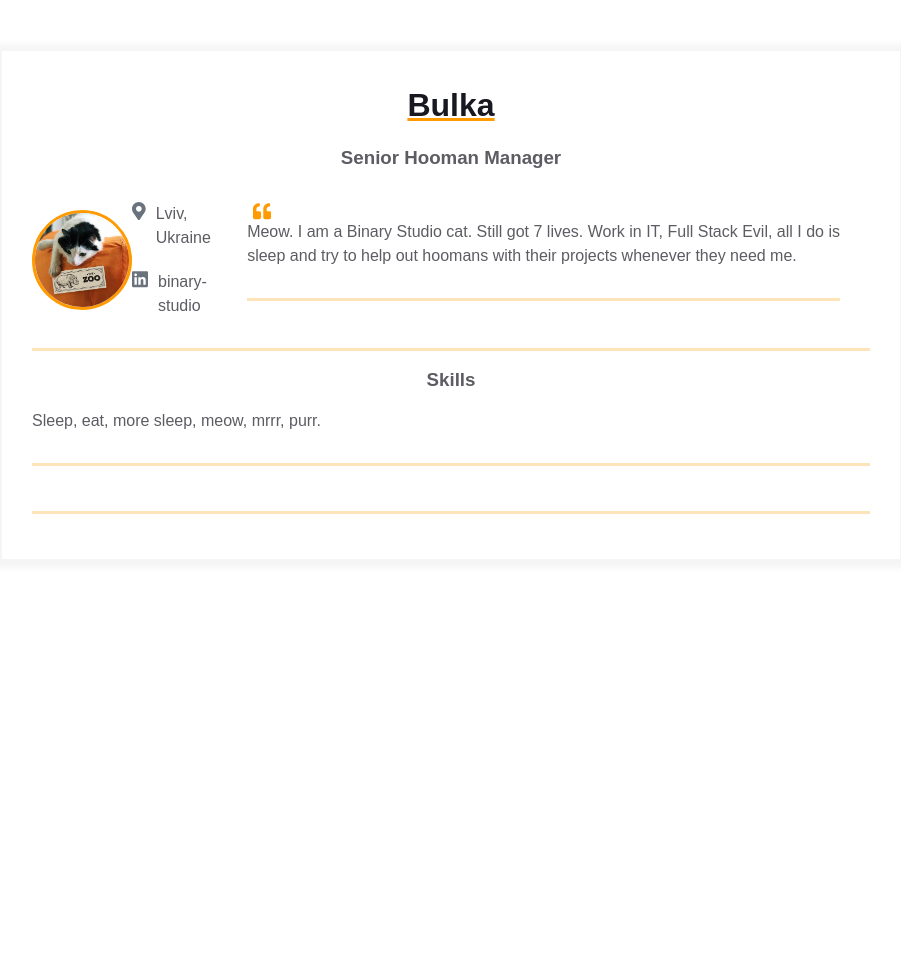
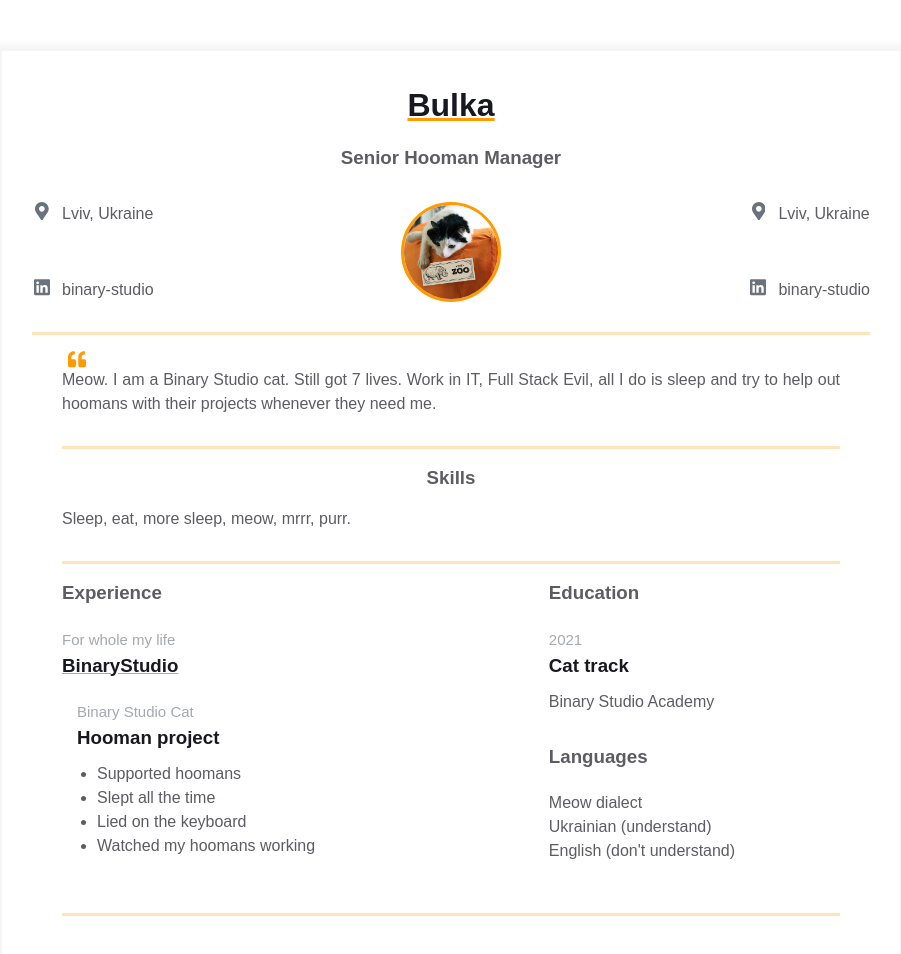
Before and after one commit to HnidetsNazar/firs_work, a plain HTML site: page index.html in a window 1280 px wide. Shown: the whole page, without its empty margins (189-1090 px from the left). Before the commit the page ends 800 px from the top, so only its background shows below. Drawn offline with Linux system fonts and the light colour scheme.

Commit message:
fixed styling issues.

```diff
--- a/index.html
+++ b/index.html
@@ -15,16 +15,6 @@
             <h3 class="contact-info__sub-header">Senior Hooman Manager</h3>
 
             <div class="contact_info_container fh">
-              <div class="contact-info__block"></div>
-
-              <div class="contact-info__block contact-info__block--center">
-                <img
-                  class="contact-info__avatar"
-                  src="assets/avatar.png"
-                  alt="Avatar"
-                />
-              </div>
-
               <div class="contact-info__block">
                 <a href="" rel="author" class="contact-info__item">
                   <div class="contact-info__item-icon-wrapper">
@@ -60,6 +50,53 @@
                 </a>
               </div>
 
+              <div class="contact-info__block contact-info__block--center">
+                <img
+                  class="contact-info__avatar"
+                  src="assets/avatar.png"
+                  alt="Avatar"
+                />
+              </div>
+
+              <div class="contact_info_container fh">
+                <div class="contact-info__block">
+                  <a href="" rel="author" class="contact-info__item">
+                    <div class="contact-info__item-icon-wrapper">
+                      <svg
+                        class="contact-info__item-icon"
+                        xmlns="http://www.w3.org/2000/svg"
+                        viewBox="0 0 384 512"
+                      >
+                        <path
+                          d="M172.268 501.67C26.97 291.031 0 269.413 0 192 0 85.961 85.961 0 192 0s192 85.961 192 192c0 77.413-26.97 99.031-172.268 309.67-9.535 13.774-29.93 13.773-39.464 0zM192 272c44.183 0 80-35.817 80-80s-35.817-80-80-80-80 35.817-80 80 35.817 80 80 80z"
+                        ></path>
+                      </svg>
+                    </div>
+                    <span>Lviv, Ukraine</span>
+                  </a>
+                  <a
+                    href="https://ua.linkedin.com/company/binary-studio_241166"
+                    rel="author"
+                    class="contact-info__item"
+                  >
+                    <div class="contact-info__item-icon-wrapper">
+                      <svg
+                        class="contact-info__item-icon"
+                        xmlns="http://www.w3.org/2000/svg"
+                        viewBox="0 0 448 512"
+                      >
+                        <path
+                          d="M416 32H31.9C14.3 32 0 46.5 0 64.3v383.4C0 465.5 14.3 480 31.9 480H416c17.6 0 32-14.5 32-32.3V64.3c0-17.8-14.4-32.3-32-32.3zM135.4 416H69V202.2h66.5V416zm-33.2-243c-21.3 0-38.5-17.3-38.5-38.5S80.9 96 102.2 96c21.2 0 38.5 17.3 38.5 38.5 0 21.3-17.2 38.5-38.5 38.5zm282.1 243h-66.4V312c0-24.8-.5-56.7-34.5-56.7-34.6 0-39.9 27-39.9 54.9V416h-66.4V202.2h63.7v29.2h.9c8.9-16.8 30.6-34.5 62.9-34.5 67.2 0 79.7 44.3 79.7 101.9V416z"
+                        ></path>
+                      </svg>
+                    </div>
+                    <span>binary-studio</span>
+                  </a>
+                </div>
+            </div>
+          </div>
+        </div>
+
         <div class="container">
           <div class="resume__block">
             <div class="intro">
@@ -82,9 +119,6 @@
             </div>
           </div>
         </div>
-            </div>
-          </div>
-        </div>
 
         <div class="container">
           <div class="resume__block">
@@ -100,9 +134,60 @@
         <div class="container">
           <div class="resume__block">
             <div class="main-info fh">
-              <div class="experiences"></div>
+              <div class="experiences">
+                <h3 class="experiences__header">Experience</h3>
+                <div class="experiences__company">
+                  <div class="experiences__company-header">
+                    <span class="experiences__company-header-durability"
+                      >For whole my life</span
+                    >
+                    <h3 class="experiences__company-header-name">BinaryStudio</h3>
+                  </div>
 
-              <div class="additional-info fv"></div>
+                  <div class="experiences__company-project">
+                    <span class="experiences__company-project-role"
+                      >Binary Studio Cat</span
+                    >
+                    <h3 class="experiences__company-project-name">Hooman project</h3>
+                    <ul class="experiences__company-project-responsibilities">
+                      <li>Supported hoomans</li>
+                      <li>Slept all the time</li>
+                      <li>Lied on the keyboard</li>
+                      <li>Watched my hoomans working</li>
+                    </ul>
+                  </div>
+                </div>
+              </div>
+
+              <div class="additional-info fv">
+
+                <div class="additional-info__education">
+                  <h3 class="additional-info__education-header">Education</h3>
+                  <div class="additional-info__education-university">
+                    <span class="additional-info__education-university-durability"
+                      >2021</span
+                    >
+                    <h3 class="additional-info__education-university-speciality">
+                      Cat track
+                    </h3>
+                    <p class="additional-info__education-university-name">
+                      Binary Studio Academy
+                    </p>
+                  </div>
+                </div>
+
+                <div class="additional-info__languages">
+                  <h3 class="additional-info__languages-header">Languages</h3>
+                  <p class="additional-info__languages-item">Meow dialect</p>
+                  <p class="additional-info__languages-item">
+                    Ukrainian (understand)
+                  </p>
+                  <p class="additional-info__languages-item">
+                    English (don't understand)
+                  </p>
+                </div>
+
+              </div>
             </div>
           </div>
         </div>
```
Lines whose indentation alone changed are shown as unchanged.
